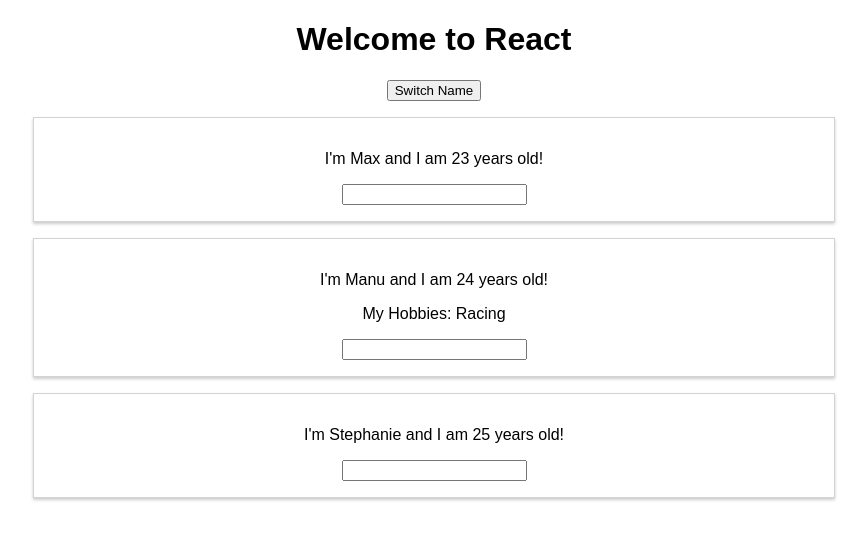
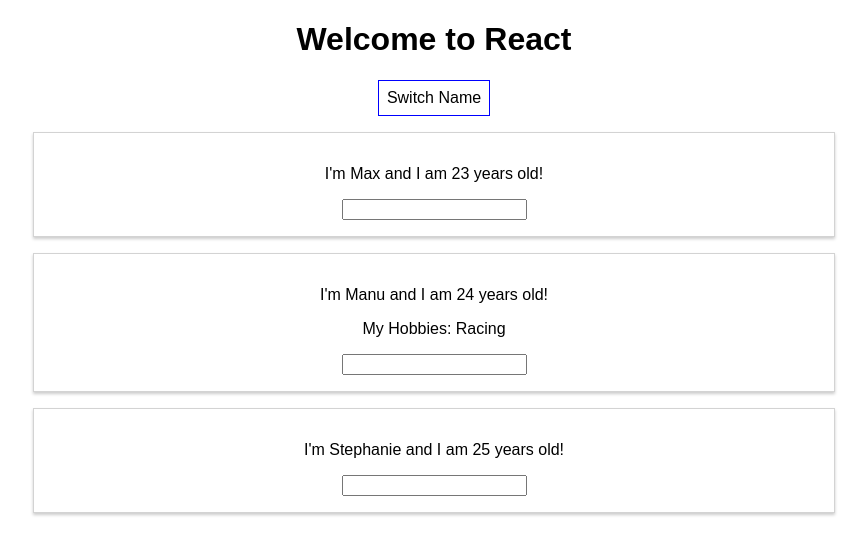
Before and after one commit to PraveenRL/React-First-App, a React (Create React App) app: page / in a window 1280 px wide. Shown: the top 554 px of the page, without its empty margins (206-1073 px from the left). Built offline with nearby package versions, Linux system fonts and the light colour scheme.

Commit message:
Inline styles

```diff
--- a/src/App.js
+++ b/src/App.js
@@ -35,10 +35,22 @@
     })
   }
 
+  const style = {
+    backgroundColor: 'white',
+    font: 'inherit',
+    border: '1px solid blue',
+    padding: '8px',
+    cursor: 'pointer'
+  }
+
   return (
     <div className="App">
       <h1 className="App-title">Welcome to React</h1>
-      <button onClick={onClickSwitchName.bind(this, 'New Name 1')}>Switch Name</button>
+      <button
+        style={style}
+        onClick={onClickSwitchName.bind(this, 'New Name 1')}>
+        Switch Name
+        </button>
       <Person
         name={personsState.persons[0].name}
         age={personsState.persons[0].age} />
```
Also changed, not shown: 1 other file (tests, documents, lock files or other folders).
